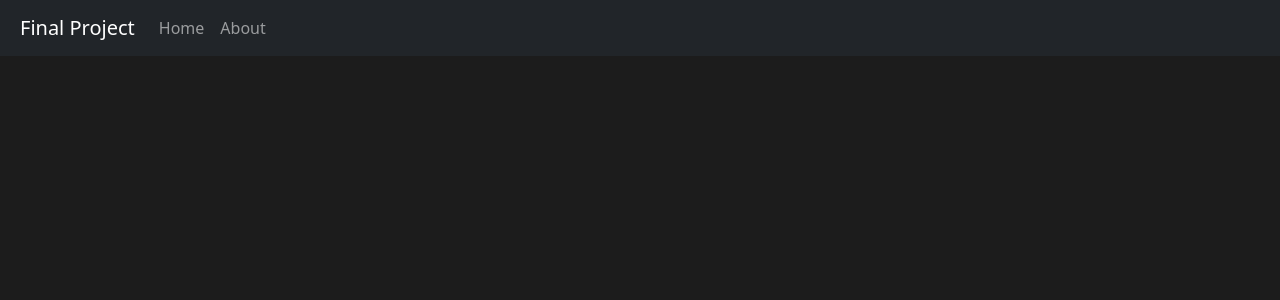
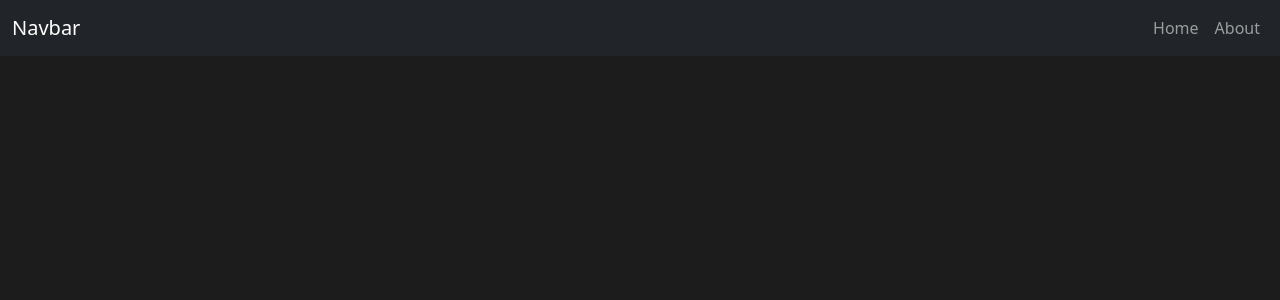
Before and after one commit to Zernach/Flask_Boilerplate_GCloud_Website_Template, a Python web app: template templates/base.html in a window 1280 px wide. Shown: the top 300 px of the page. Run offline with Jinja, Linux system fonts and the light colour scheme; the template is opened without the code that fills it, so the values that code supplies are empty; some libraries are stand-ins or nearby versions.

Commit message:
bootstrpa v4 to v5 upgrade navbar

```diff
--- a/templates/base.html
+++ b/templates/base.html
@@ -19,18 +19,15 @@
 ('/about', 'About')
 ] -%}
 
-{% set active_page = active_page|default('home') -%}
-
 <body style='background-color: #1c1c1c;'>
-  <nav class="navbar navbar-expand-md navbar-dark bg-dark fixed-top">
-    <!-- Navbar branding. -->
-    <a class="navbar-brand" href="#" style='margin-left: 20px;'>Final Project</a>
-    <button class="navbar-toggler" type="button" data-toggle="collapse" data-target="#navbarsExampleDefault"
-      aria-controls="navbarsExampleDefault" aria-expanded="false" aria-label="Toggle navigation">
+  <nav class="navbar navbar-expand-lg navbar-dark bg-dark fixed-top">
+    <div class="container-fluid">
+      <a class="navbar-brand" href="#">Navbar</a>
+      <button class="navbar-toggler" type="button" data-bs-toggle="collapse" data-bs-target="#navbarNav" aria-controls="navbarNav" aria-expanded="false" aria-label="Toggle navigation">
         <span class="navbar-toggler-icon"></span>
       </button>
-    <div class="collapse navbar-collapse" id="navbarsExampleDefault">
-      <ul class="navbar-nav mr-auto">
+      <div class="collapse navbar-collapse" id="navbarNav">
+        <ul class="navbar-nav ms-auto">
           {% for href, title in navigation_bar %}
           {% if title == active_page %}
           <li class="nav-item">
@@ -43,6 +40,7 @@
           {% endif %}
           {% endfor %}
         </ul>
+      </div>
     </div>
   </nav>
   <main role="main" class="container">
```
Lines whose indentation alone changed are shown as unchanged.
